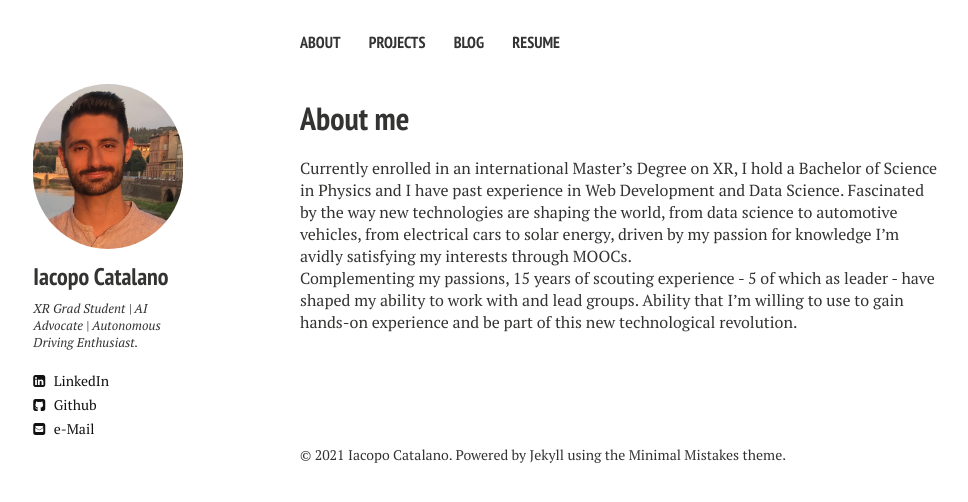
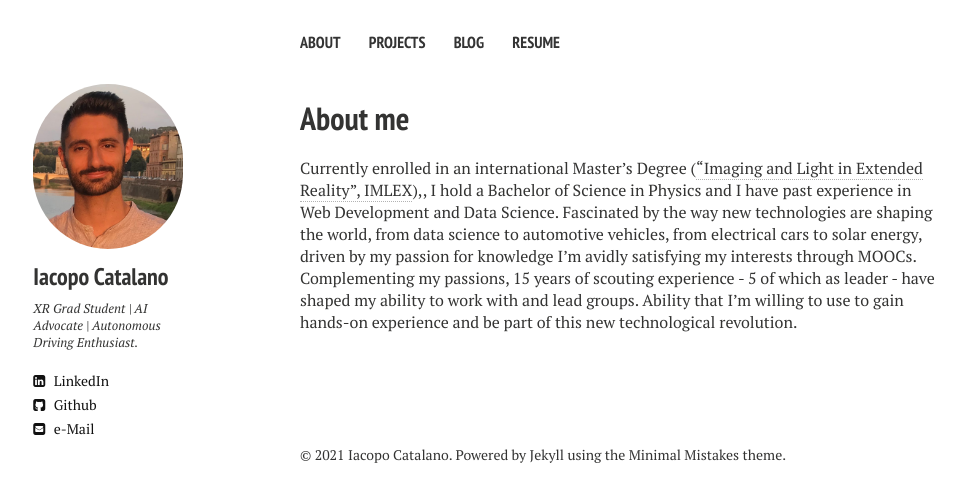
Before and after one commit to IacopomC/iacopomc.github.io, a Jekyll site: the page built from index.md, in a window 1280 px wide. Shown: the top 502 px of the page, without its empty margins (20-988 px from the left). Built offline with Jekyll 4.4.1, drawn with Linux system fonts in a browser that asks for light colours; nearby versions of some CDN libraries.

Commit message:
update about me section index.md

```diff
--- a/index.md
+++ b/index.md
@@ -5,6 +5,6 @@ description: About me section
 tags: [Jekyll, theme, responsive, blog, template]
 ---
 
-Currently enrolled in an international Master's Degree on XR, I hold a Bachelor of Science in Physics and I have past experience in Web Development and Data Science. Fascinated by the way new technologies are shaping the world, from data science to automotive vehicles, from electrical cars to solar energy, driven by my passion for knowledge I’m avidly satisfying my interests through MOOCs.
+Currently enrolled in an international Master's Degree (["Imaging and Light in Extended Reality", IMLEX](https://imlex.org/)),, I hold a Bachelor of Science in Physics and I have past experience in Web Development and Data Science. Fascinated by the way new technologies are shaping the world, from data science to automotive vehicles, from electrical cars to solar energy, driven by my passion for knowledge I’m avidly satisfying my interests through MOOCs.
 <br/>
 Complementing my passions, 15 years of scouting experience - 5 of which as leader - have shaped my ability to work with and lead groups. Ability that I’m willing to use to gain hands-on experience and be part of this new technological revolution.
```
